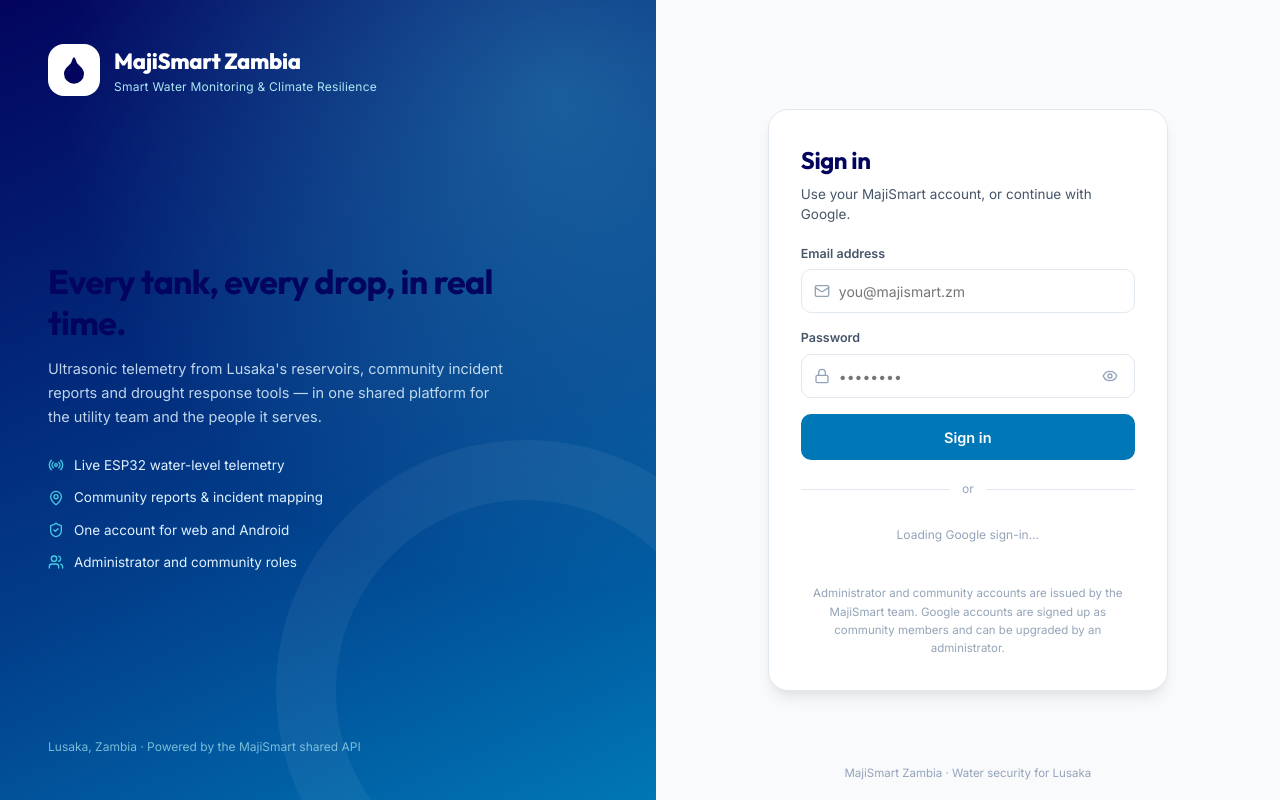
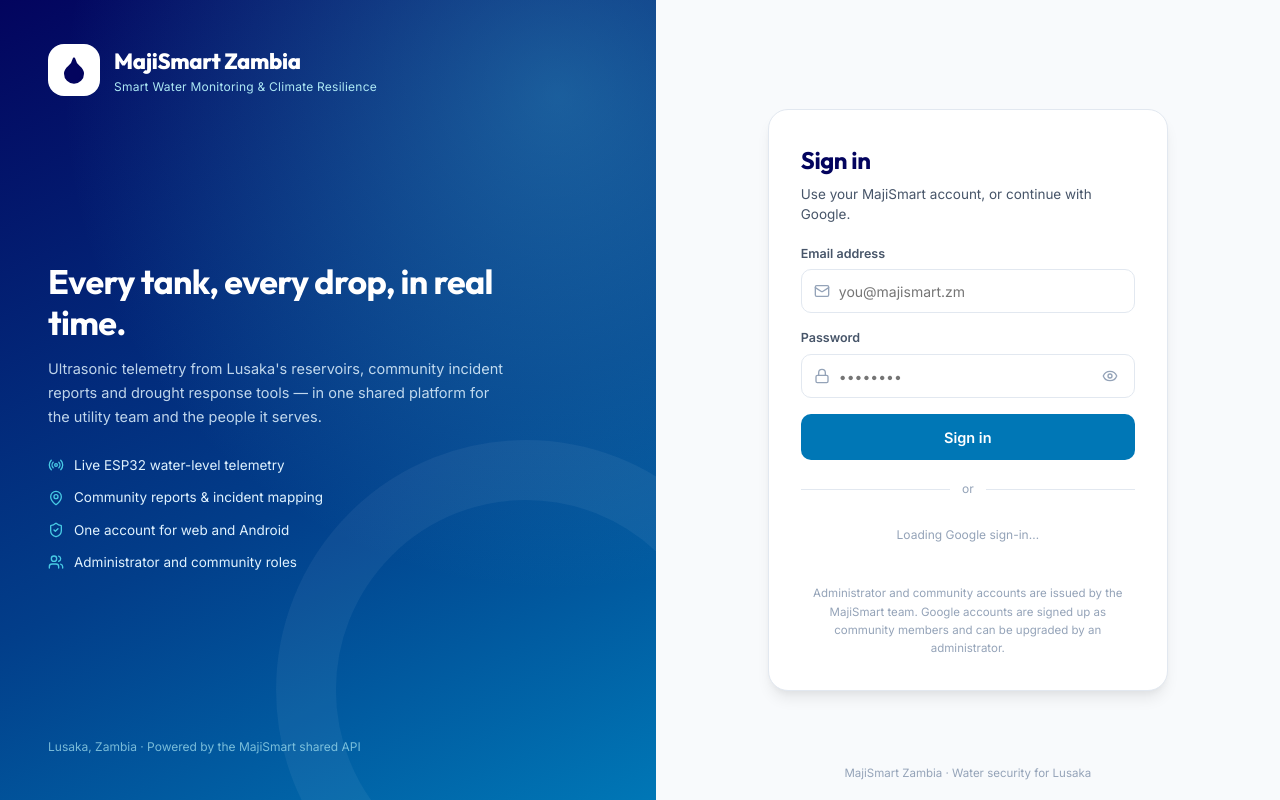
Before and after one commit to leomabuku/majismart-zambia, a React (Vite) app in the folder WEB/: page / in a window 1280 px wide. Built offline with nearby package versions, Linux system fonts and the light colour scheme; no server answers; the HTML template or start-up script is replaced by a standard one.

Commit message:
Fix invisible login headline on the brand panel
The global h1 rule sets dark navy, which the auth panel inherited against a
navy gradient. Force white for .auth-brand-copy h1.

Co-authored-by: arena-agent <297053741+arena-agent@users.noreply.github.com>

```diff
--- a/WEB/src/index.css
+++ b/WEB/src/index.css
@@ -877,6 +877,8 @@ input, select, textarea {
 }
 
 .auth-brand-copy h1 {
+  /* The global heading rule is dark navy; this sits on the navy gradient panel. */
+  color: #FFFFFF;
   font-size: 34px;
   line-height: 1.2;
   letter-spacing: -0.6px;
```
